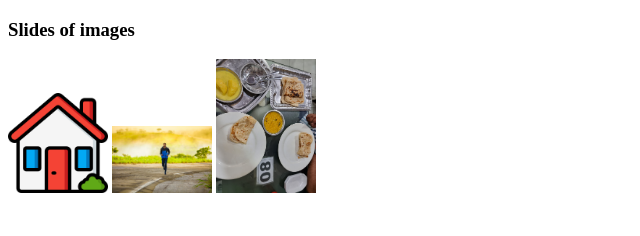
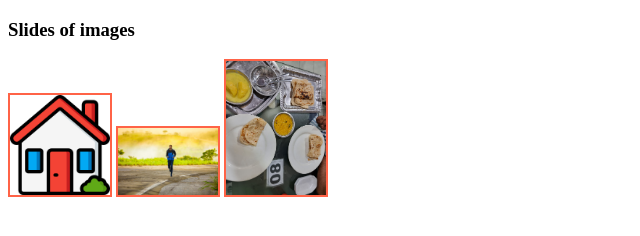
Before and after one commit to moye3n/my-fourth-repo, a plain HTML site: page index.html in a window 1280 px wide. Shown: the whole page, without its empty margins (0-640 px from the left). Drawn offline with Linux system fonts and the light colour scheme.

Commit message:
border added

```diff
--- a/slides/sliders.css
+++ b/slides/sliders.css
@@ -1,3 +1,4 @@
 img {
     width: 100px;
+    border: 2px solid tomato;
 }
```
